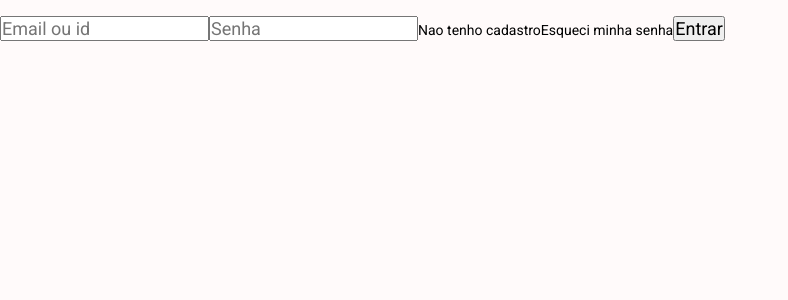
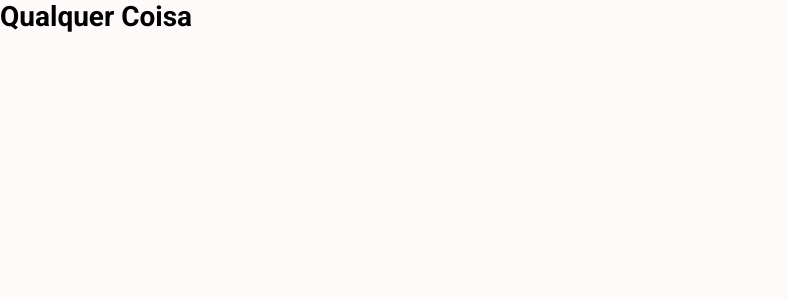
Before and after one commit to Projeto-PES/Projeto-Pes, a React (Create React App) app: page / in a window 1280 px wide. Shown: the top 300 px of the page, without its empty margins (0-788 px from the left). Built offline with nearby package versions, Linux system fonts and the light colour scheme.

Commit message:
Criacao do main

```diff
--- a/src/App.js
+++ b/src/App.js
@@ -1,8 +1,10 @@
 import React from "react";
 import "./global.css";
 import Logon from "./pages/Logon";
+import Main from "./pages/Main";
 
 function App() {
-  return <Logon></Logon>;
+  return (<Logon></Logon>,
+      <Main></Main>);
 }
 export default App;
--- /dev/null
+++ b/src/pages/Main/index.js
@@ -0,0 +1,6 @@
+import React from "./node_modules/react";
+import "./styles.css";
+
+export default function Main(){
+    return <h1>Qualquer Coisa</h1>
+}
```
Also changed, not shown: src/pages/Logon/index.js (line endings or trailing spaces), src/pages/Main/styles.css (added), 1 other file (tests, documents, lock files or other folders).
